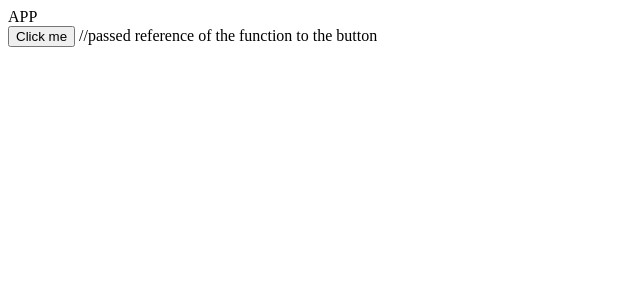
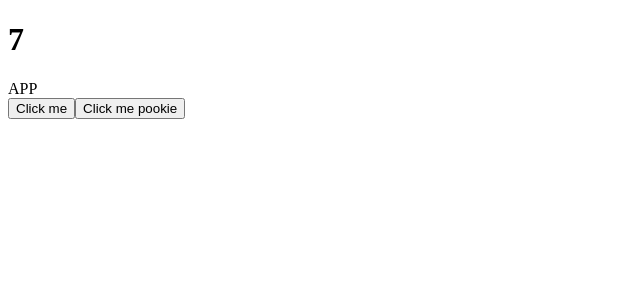
Before and after one commit to itsam-13/React, a React (Vite) app: page / in a window 1280 px wide. Shown: the top 300 px of the page, without its empty margins (0-640 px from the left). Built offline with nearby package versions, Linux system fonts and the light colour scheme.

Commit message:
parameterized and non parameterized function

```diff
--- a/src/App.jsx
+++ b/src/App.jsx
@@ -1,14 +1,26 @@
 const App = () => {
 
+  //non parameterized function
   const handleClick = () => {
     alert("Button clicked")
   }
+  //parameterized function
+  const handleNewClick = (msg) => {
+    alert(msg)
+  }
+  //calling a parameterized function inside a non parameterized function
+  //const wrapperHandler = () => handleNewClick("Hello, Pookie!")
 
+
+  //passed reference of the function to the button
   return (
 
     <>
+    <h1>{3+4}</h1>
     <div>APP</div>
-    <button onClick={handleClick}>Click me</button> //passed reference of the function to the button
+    <button onClick={handleClick}>Click me</button>
+
+    <button onClick={() => handleNewClick("Hello, Pookie!")}>Click me pookie</button>
 
     </>
   )
```
